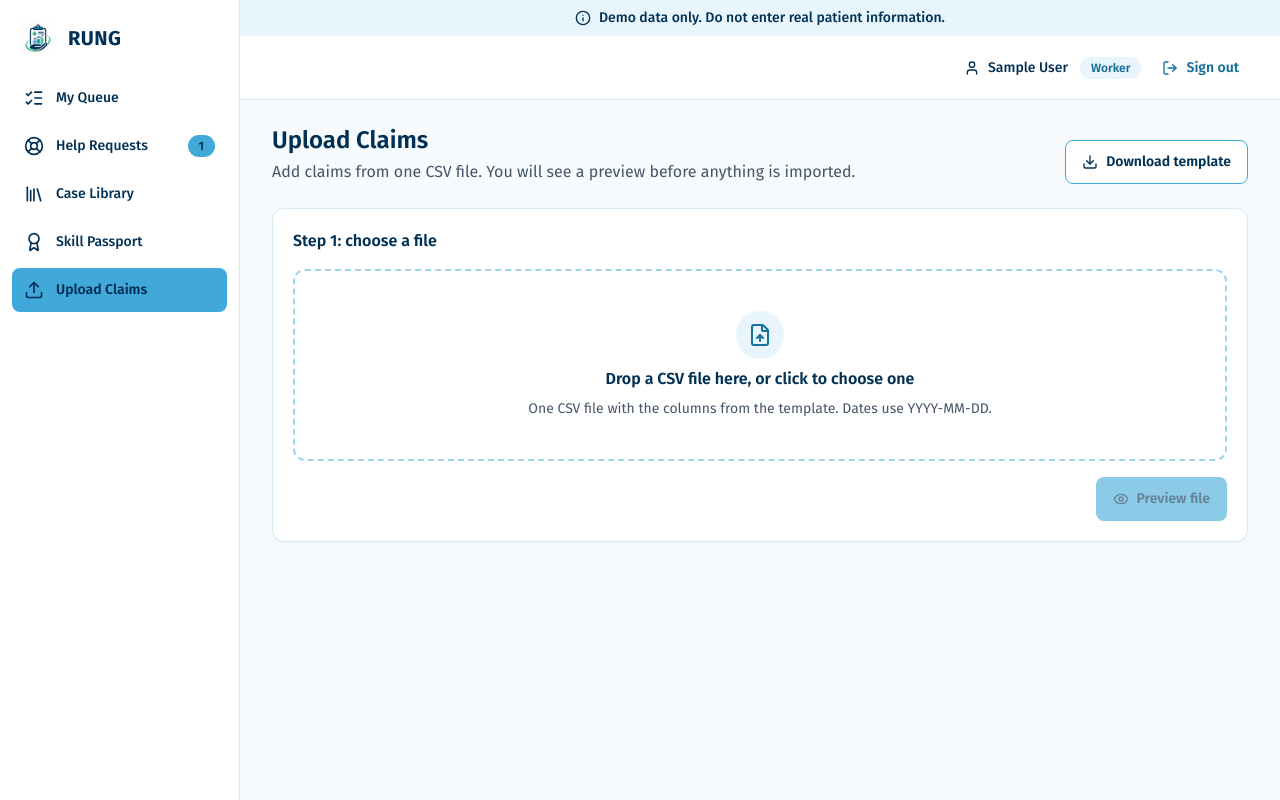
After one commit to omparikh813/rung, a Django app: page /upload/ in a window 1280 px wide. The commit adds this page. Run offline with Django 5.2, Linux system fonts and the light colour scheme; a user stored in the database is signed in; tables that the repository leaves empty hold one stand-in row (values such as "Sample post"); style sheets or scripts are compiled from the project's sources.

Commit message:
Step 11: Claim Upload
Two step CSV upload for workers: a preview that validates every row
(required values, duplicate claim IDs, unknown payers, YYYY-MM-DD dates)
with a message beside each rejected row, then an import of only the
valid rows, assigned to the uploader. Includes the template download
and the Upload claims button on My Queue.

Co-Authored-By: Claude Fable 5.2 <noreply@anthropic.com>
Claude-Session: https://claude.ai/code/session_01FdxG6Qj1TyAHjXmvZrHA6F

```diff
--- a/core/context_processors.py
+++ b/core/context_processors.py
@@ -12,6 +12,7 @@ NAV = [
     ("help_list", "Help Requests", "life-buoy", {Role.WORKER, Role.SPECIALIST}, ("help_detail",)),
     ("library", "Case Library", "library", {Role.WORKER, Role.SPECIALIST}, ("library_detail", "library_edit")),
     ("passport", "Skill Passport", "award", {Role.WORKER, Role.SPECIALIST}, ("passport_user",)),
+    ("upload", "Upload Claims", "upload", {Role.WORKER}, ()),
 ]
 
 
--- a/core/templates/core/queue.html
+++ b/core/templates/core/queue.html
@@ -7,6 +7,7 @@
     <h1 class="text-2xl">My Queue</h1>
     <p class="mt-1 text-muted"><span class="code font-semibold text-primary-strong">{{ open_count }}</span> open claim{{ open_count|pluralize }}</p>
   </div>
+  <a class="btn btn-primary" href="{% url 'upload' %}">{% icon "upload" %}Upload claims</a>
 </div>
 
 <div class="card mt-6">
--- /dev/null
+++ b/core/templates/core/upload.html
@@ -0,0 +1,80 @@
+{% extends "core/base.html" %}
+{% load rung %}
+{% block title %}Upload Claims{% endblock %}
+{% block content %}
+<div class="flex flex-wrap items-end justify-between gap-4">
+  <div>
+    <h1 class="text-2xl">Upload Claims</h1>
+    <p class="mt-1 text-muted">Add claims from one CSV file. You will see a preview before anything is imported.</p>
+  </div>
+  <a class="btn btn-secondary" href="{% url 'upload_template' %}">{% icon "download" %}Download template</a>
+</div>
+
+{% if summary %}
+<div class="card mt-6 flex flex-wrap items-center justify-between gap-4 border-jade bg-jade-soft p-5">
+  <div class="flex items-start gap-3">
+    <span class="text-jade-strong">{% icon "circle-check" "mt-0.5 size-6" %}</span>
+    <div>
+      <p class="font-semibold text-navy">Upload complete</p>
+      <p class="mt-1 text-sm"><span class="code font-semibold">{{ summary.imported }}</span> claim{{ summary.imported|pluralize }} imported and assigned to you. <span class="code font-semibold">{{ summary.skipped }}</span> row{{ summary.skipped|pluralize }} skipped.</p>
+    </div>
+  </div>
+  <a class="btn btn-secondary" href="{% url 'queue' %}">{% icon "list-checks" %}Go to My Queue</a>
+</div>
+{% endif %}
+
+<form method="post" enctype="multipart/form-data" class="card mt-6 p-5" x-data="{ over: false, name: '', busy: false }" @submit="busy = true" @pageshow.window="busy = false" :class="busy && 'is-busy'">
+  {% csrf_token %}
+  <h2 class="card-title">Step 1: choose a file</h2>
+  <label for="upload-file" class="mt-4 flex cursor-pointer flex-col items-center gap-2 rounded-xl border-2 border-dashed px-6 py-10 text-center transition duration-200 focus-within:outline-3 focus-within:outline-offset-2 focus-within:outline-primary hover:bg-primary-soft"
+         :class="over ? 'border-primary bg-primary-soft' : 'border-primary/50'"
+         @dragover.prevent="over = true" @dragleave.prevent="over = false"
+         @drop.prevent="over = false; $refs.file.files = $event.dataTransfer.files; name = $refs.file.files.length ? $refs.file.files[0].name : ''">
+    <span class="flex size-12 items-center justify-center rounded-full bg-primary-soft text-primary-strong">{% icon "file-up" "size-6" %}</span>
+    <span class="font-semibold text-navy" x-text="name || 'Drop a CSV file here, or click to choose one'">Drop a CSV file here, or click to choose one</span>
+    <span class="text-sm text-muted">One CSV file with the columns from the template. Dates use YYYY-MM-DD.</span>
+    <input id="upload-file" type="file" name="file" accept=".csv,text/csv" class="sr-only" x-ref="file" @change="name = $event.target.files.length ? $event.target.files[0].name : ''">
+  </label>
+  {% if file_error %}<p class="alert alert-error mt-4" role="alert">{% icon "circle-x" "mt-0.5 size-4" %}<span>{{ file_error }}</span></p>{% endif %}
+  <div class="mt-4 flex justify-end">
+    <button type="submit" name="step" value="preview" class="btn {% if preview %}btn-secondary{% else %}btn-primary{% endif %}" :disabled="!name">{% icon "eye" %}Preview file</button>
+  </div>
+</form>
+
+{% if preview %}
+<section class="card mt-6">
+  <div class="flex flex-wrap items-center justify-between gap-3 border-b border-border p-5">
+    <div>
+      <h2 class="card-title">Step 2: check the preview and import</h2>
+      <p class="mt-1 text-sm text-muted"><span class="code">{{ file_name }}</span>: <span class="font-semibold text-jade-strong">{{ valid_count }} valid</span>, <span class="font-semibold {% if invalid_count %}text-destructive{% else %}text-muted{% endif %}">{{ invalid_count }} with errors</span>. Only valid rows are imported.</p>
+    </div>
+    <form method="post" x-data="{ busy: false }" @submit="busy = true" @pageshow.window="busy = false" :class="busy && 'is-busy'">
+      {% csrf_token %}
+      <button type="submit" name="step" value="import" class="btn btn-primary" {% if not valid_count %}disabled{% endif %}>{% icon "upload" %}Import {{ valid_count }} valid row{{ valid_count|pluralize }}</button>
+    </form>
+  </div>
+  <div class="overflow-x-auto">
+    <table class="table">
+      <thead><tr><th scope="col">Row</th><th scope="col">Claim ID</th><th scope="col">Patient</th><th scope="col">Payer</th><th scope="col">Date of service</th><th scope="col">Codes</th><th scope="col">Result</th></tr></thead>
+      <tbody>
+        {% for item in preview %}
+        <tr class="animate-slide-in {% if item.errors %}bg-destructive-soft{% endif %}" style="animation-delay: {% widthratio forloop.counter0 1 40 %}ms">
+          <td class="code {% if item.errors %}border-l-4 border-l-destructive{% endif %}">{{ item.number }}</td>
+          <td class="code whitespace-nowrap">{{ item.row.claim_id|default:"(none)" }}</td>
+          <td class="whitespace-nowrap">{{ item.row.patient_last }}{% if item.row.patient_first %}, {{ item.row.patient_first|slice:":1" }}.{% endif %}</td>
+          <td class="whitespace-nowrap">{{ item.row.payer_name }}</td>
+          <td class="code whitespace-nowrap">{{ item.row.date_of_service|default:"(none)" }}</td>
+          <td class="code whitespace-nowrap">{{ item.row.cpt_1 }}{% if item.row.icd10_primary %}, {{ item.row.icd10_primary }}{% endif %}</td>
+          <td class="min-w-56">
+            {% if item.errors %}
+            <p class="flex items-start gap-1.5 font-medium text-text"><span class="text-destructive">{% icon "circle-x" "mt-0.5 size-4" %}</span><span>Not imported: {{ item.errors|join:"; " }}.</span></p>
+            {% else %}<span class="badge badge-success">{% icon "circle-check" "size-3.5" %}Valid</span>{% endif %}
+          </td>
+        </tr>
+        {% endfor %}
+      </tbody>
+    </table>
+  </div>
+</section>
+{% endif %}
+{% endblock %}
--- a/core/urls.py
+++ b/core/urls.py
@@ -1,7 +1,7 @@
 from django.contrib.auth.views import LogoutView
 from django.urls import path
 
-from .views import auth, help_requests, library, passport, queue, workspace
+from .views import auth, help_requests, library, passport, queue, upload, workspace
 
 urlpatterns = [
     path("", auth.home, name="home"),
@@ -19,4 +19,6 @@ urlpatterns = [
     path("library/<int:pk>/delete/", library.library_delete, name="library_delete"),
     path("passport/", passport.passport, name="passport"),
     path("passport/<str:username>/", passport.passport, name="passport_user"),
+    path("upload/", upload.upload, name="upload"),
+    path("upload/template/", upload.upload_template, name="upload_template"),
 ]
--- /dev/null
+++ b/core/views/upload.py
@@ -0,0 +1,54 @@
+import csv
+
+from django.contrib import messages
+from django.http import HttpResponse
+from django.shortcuts import redirect, render
+
+from ..claims import CSV_COLUMNS
+from ..decorators import role_required
+from ..models import Role
+from ..uploads import check_rows, import_rows, read_upload
+
+ROWS_KEY = "upload_rows"
+SUMMARY_KEY = "upload_summary"
+
+
+@role_required(Role.WORKER)
+def upload(request):
+    """Step 1 previews the file with a message per row. Step 2 imports only the valid rows."""
+    if request.method == "POST" and request.POST.get("step") == "import":
+        rows = request.session.pop(ROWS_KEY, None)
+        if not rows:
+            messages.error(request, "Preview a file before importing.")
+            return redirect("upload")
+        imported, skipped = import_rows(rows, request.user)
+        request.session[SUMMARY_KEY] = {"imported": imported, "skipped": skipped}
+        messages.success(request, f"Upload complete. {imported} imported, {skipped} skipped.")
+        return redirect("upload")
+
+    context = {"summary": request.session.pop(SUMMARY_KEY, None)}
+    if request.method == "POST":
+        rows, error = read_upload(request.FILES.get("file"))
+        if error:
+            request.session.pop(ROWS_KEY, None)
+            context["file_error"] = error
+        else:
+            request.session[ROWS_KEY] = rows
+            checked = check_rows(rows)
+            invalid = sum(bool(item["errors"]) for item in checked)
+            context.update(
+                preview=checked,
+                file_name=request.FILES["file"].name,
+                valid_count=len(checked) - invalid,
+                invalid_count=invalid,
+            )
+    return render(request, "core/upload.html", context)
+
+
+@role_required(Role.WORKER)
+def upload_template(request):
+    """The header row of sample_claims.csv, as a file to fill in."""
+    response = HttpResponse(content_type="text/csv")
+    response["Content-Disposition"] = 'attachment; filename="rung_claims_template.csv"'
+    csv.writer(response).writerow(CSV_COLUMNS)
+    return response
```
Also changed, not shown: core/tests/test_upload.py (added, +193 -0 lines), core/uploads.py (added, +106 -0 lines).
